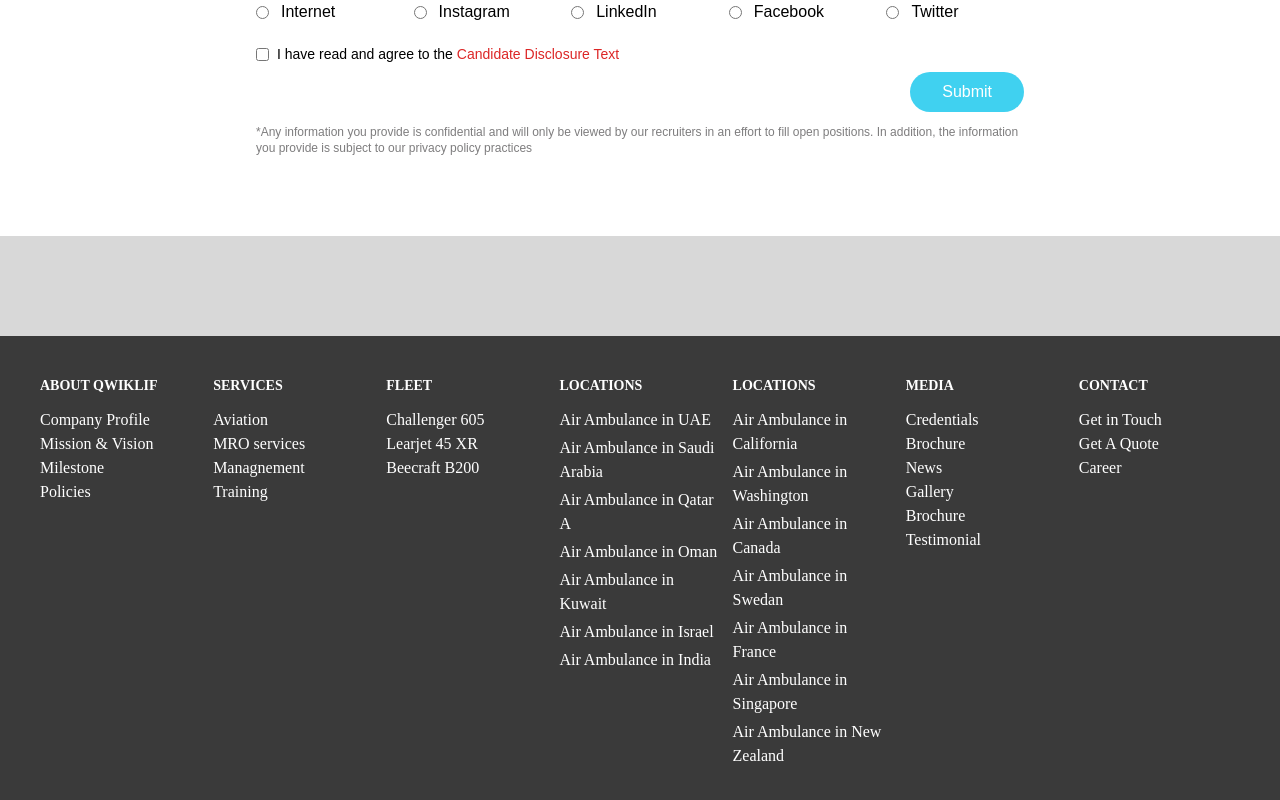
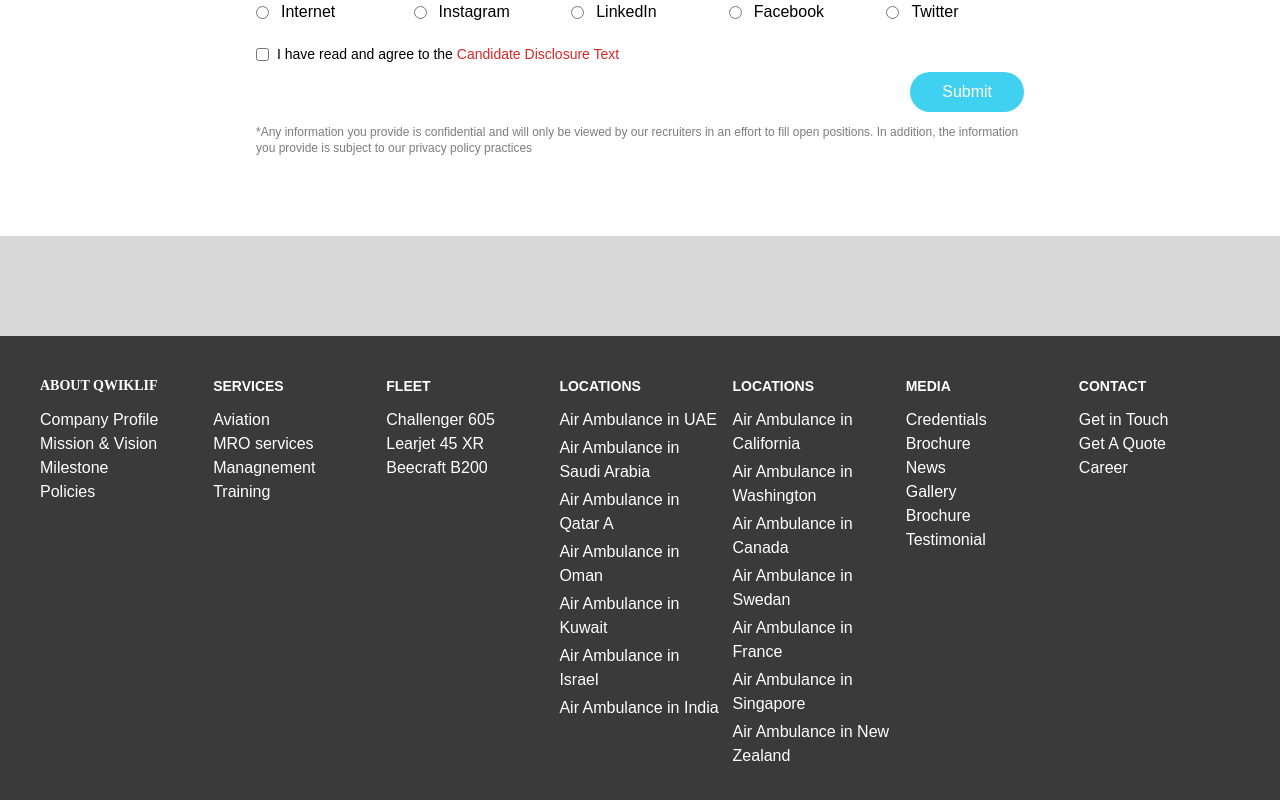
Before and after one commit to digvijaybind/qwik-new-customer-panel, a Next.js app: page /career in a window 1280 px wide. Shown: the part 1629-2429 px from the top of the page. Built offline with nearby package versions, Linux system fonts and the light colour scheme.

Commit message:
changes in font type

```diff
--- a/components/Footer/footer.jsx
+++ b/components/Footer/footer.jsx
@@ -3,7 +3,7 @@
 import Link from "next/link";
 const Footer = () => {
   return (
-    <footer className={styles.container}>
+    <footer class={`font-Montserrat ${styles.container}`}>
       <div class="mx-auto w-full max-w-screen-xl pb-12 px-10 py-10 lg:py-8 ">
         <div class="md:flex md:justify-around">
           <div class="grid grid-cols-7 gap-3 sm:gap-3 sm:grid-cols-1">
```
